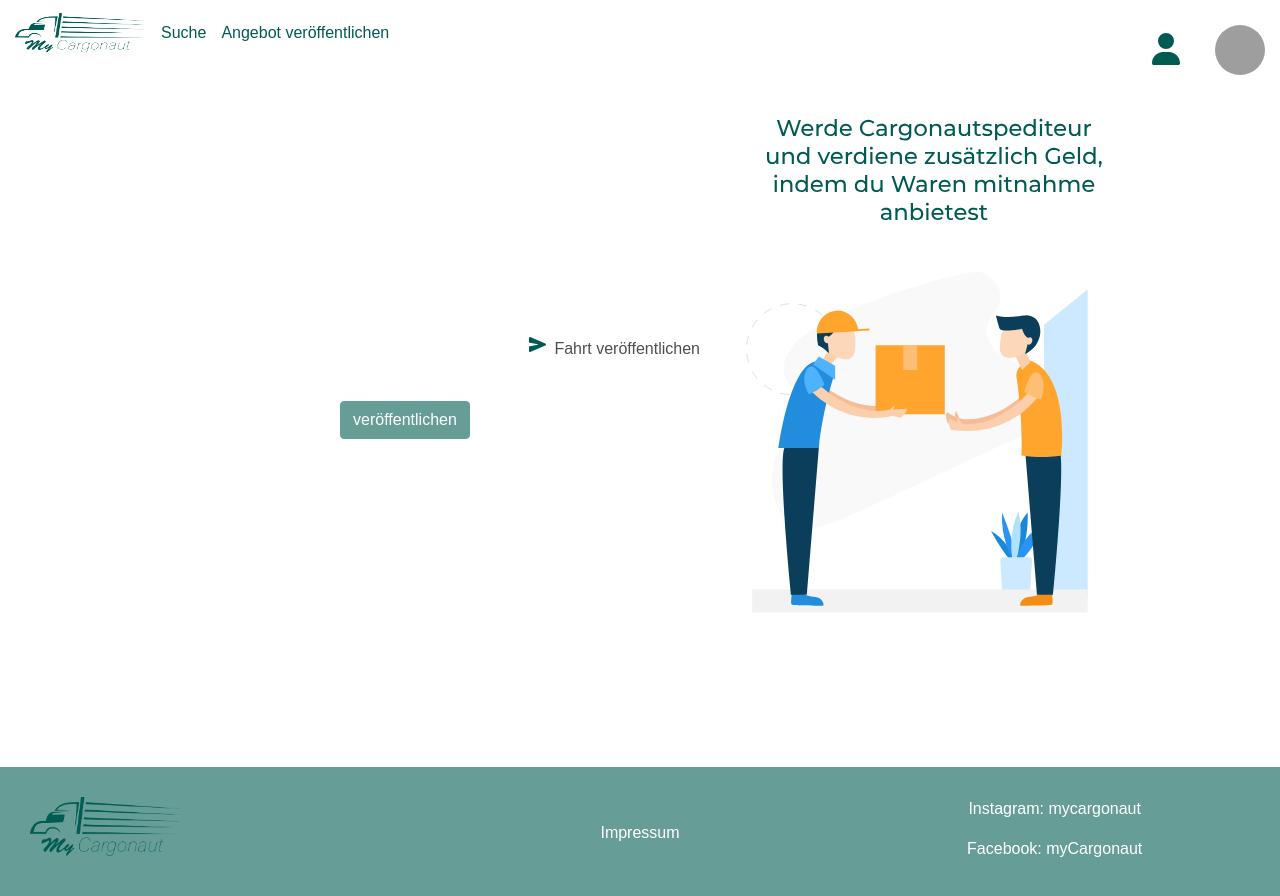
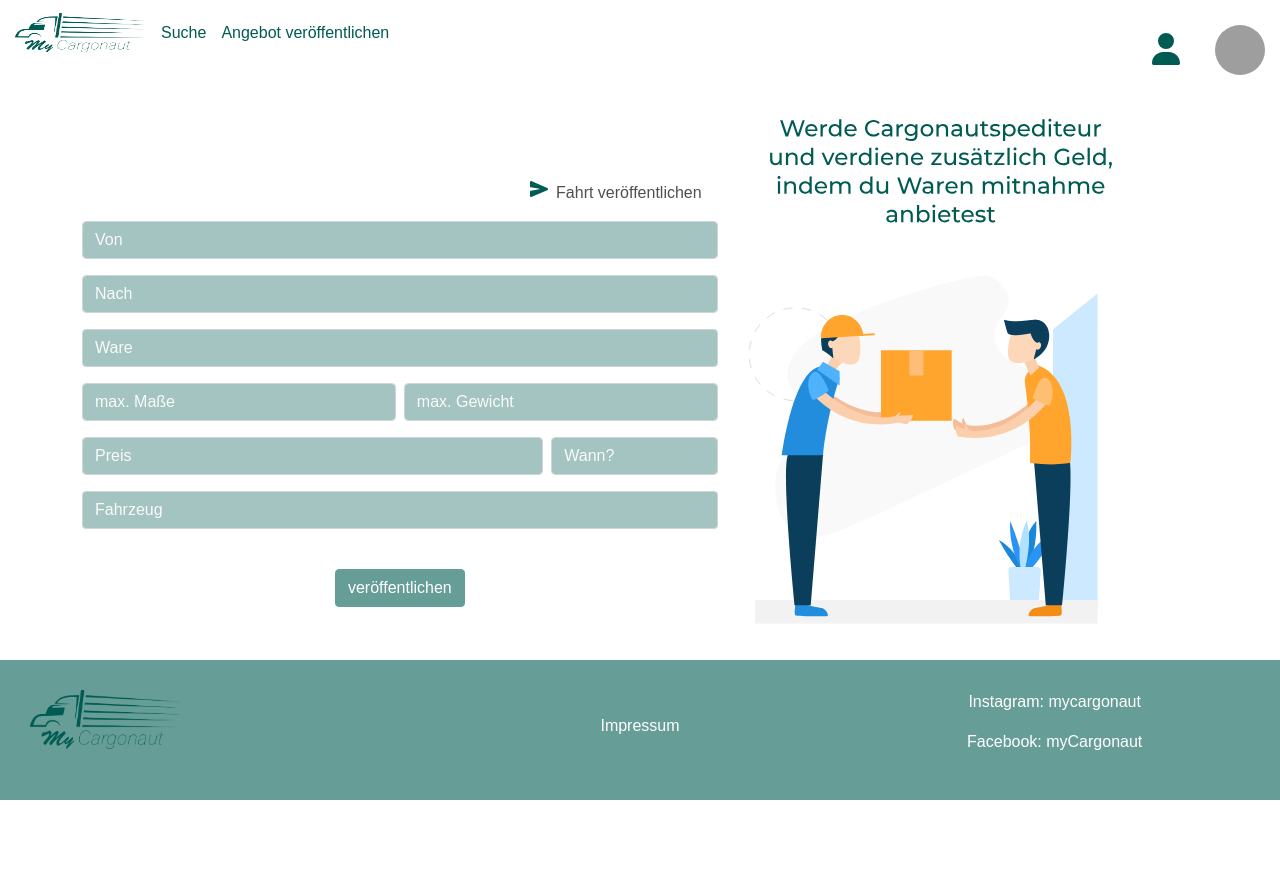
Before and after one commit to joleschmidt/MyCargonaut_MHJO, a Next.js app: page /add-shipping in a window 1280 px wide. Shown: the top 896 px of the page. After the commit the page ends 800 px from the top, so only its background shows below. Built offline with nearby package versions, Linux system fonts and the light colour scheme; grey boxes are pictures that could not be loaded.

Commit message:
get footer and navbar in the right position

```diff
--- a/pages/add-shipping.js
+++ b/pages/add-shipping.js
@@ -11,9 +11,7 @@ import Button from "react-bootstrap/Button";
 import firebase from "../firebase";
 import Footer from "../components/Footer";
 import "react-datepicker/dist/react-datepicker.css";
-import SignInModal from "../components/SignInModal";
 import SuccessModal from "../components/SuccessModal";
-
 
 const Shipping = () => {
 	//Funktionen
@@ -27,14 +25,8 @@ const Shipping = () => {
 	const [dateShipping, setDateShipping] = useState("");
 	const [show, setShow] = useState(false);
 	const handleShow = () => setShow(true);
-	const [error, setError] = useState(false);
-	const [success, setSuccess] = useState(false);
 
 	const addShippingToFirestore = () => {
-		if (startShipping ===""||endShipping ===""||speditionstype ==="default" ||shippingSize ===""||shippingWeight ===""||priceShipping ===""||dateShipping ===""||cartype ==="default") {
-			setError(true);
-			setSuccess(false);
-		} else {
 			setError(false);
 			setSuccess(true);
 		firebase.firestore().collection("shippings").add({
@@ -47,10 +39,8 @@ const Shipping = () => {
 			date: dateShipping.toString(),
 			car: cartype,
 		});
-		}
 	};
 	const handleClick = () => {
-		// 👇️ clear input value
 		setStartShipping('');
 		setEndShipping('');
 		setSpeditionstype('default');
@@ -65,7 +55,7 @@ const Shipping = () => {
 	return (
 		<div>
 			<Navbar />
-			<main className="container" style={{ marginBottom: "90px" }}>
+			<main>
 				<div className="container">
 					<div className="input-position mt-5">
 						<div className="d-flex flex-column justify-content-center">
@@ -85,7 +75,6 @@ const Shipping = () => {
 								</a>
 							</div>
 							<Form>
-								{success == true ? (
 								<input
 									type="text"
 									className="form-control input-styles mb-3"
@@ -94,13 +83,6 @@ const Shipping = () => {
 									value={startShipping}
 									onChange={(e) => setStartShipping(e.target.value)}
 								/>
-								) : null}
-								{error == true ? (
-									<p className="text-danger mt-2">
-										Bitte gebe den Startort an!
-									</p>
-								) : null}
-								{success == true ? (
 								<input
 									type="text"
 									className="form-control input-styles mb-3"
@@ -109,13 +91,6 @@ const Shipping = () => {
 									value={endShipping}
 									onChange={(e) => setEndShipping(e.target.value)}
 								/>
-								) : null}
-								{error == true ? (
-									<p className="text-danger mt-2">
-										Bitte gebe das Zielort an!
-									</p>
-								) : null}
-								{success == true ? (
 								<Form.Select
 									className="input-styles mb-3"
 									id="selectSpedition"
@@ -129,14 +104,7 @@ const Shipping = () => {
 									<option value="2">Möbel</option>
 									<option value="3">Elektronik</option>
 								</Form.Select>
-								) : null}
-								{error == true ? (
-									<p className="text-danger mt-2">
-										Bitte gebe die Warenart an!
-									</p>
-								) : null}
 								<div className="input-position">
-									{success == true ? (
 									<input
 										type="text"
 										className="form-control input-styles space-right mb-3"
@@ -145,13 +113,6 @@ const Shipping = () => {
 										value={shippingSize}
 										onChange={(e) => setShippingSize(e.target.value)}
 									/>
-									) : null}
-									{error == true ? (
-										<p className="text-danger mt-2">
-											Bitte gebe die Maße an!
-										</p>
-									) : null}
-									{success == true ? (
 									<input
 										type="text"
 										className="form-control input-styles mb-3"
@@ -160,15 +121,8 @@ const Shipping = () => {
 										value={shippingWeight}
 										onChange={(e) => setShippingWeight(e.target.value)}
 									/>
-									) : null}
-									{error == true ? (
-										<p className="text-danger mt-2">
-											Bitte gebe das max. Gewicht an!
-										</p>
-									) : null}
 								</div>
 								<div className="input-position">
-									{success == true ? (
 									<input
 										type="text"
 										className="form-control input-styles space-right mb-3"
@@ -177,13 +131,6 @@ const Shipping = () => {
 										value={priceShipping}
 										onChange={(e) => setPriceShipping(e.target.value)}
 									/>
-									) : null}
-									{error == true ? (
-										<p className="text-danger mt-2">
-											Bitte gebe den Preis an an!
-										</p>
-									) : null}
-									{success == true ? (
 									<DatePicker
 										selected={dateShipping}
 										onChange={selectedDate => setDateShipping(selectedDate)}
@@ -192,14 +139,7 @@ const Shipping = () => {
 										className={'datepickerAdd input-styles'}
 										placeholderText={'Wann?'}
 									/>
-									) : null}
-									{error == true ? (
-										<p className="text-danger mt-2">
-											Bitte gebe ein Datum an!
-										</p>
-									) : null}
 								</div>
-								{success == true ? (
 								<Form.Select
 									className="input-styles mb-3"
 									id="selectCar"
@@ -213,12 +153,6 @@ const Shipping = () => {
 									<option value="2">BMW</option>
 									<option value="3">Mercedes</option>
 								</Form.Select>
-								) : null}
-								{error == true ? (
-									<p className="text-danger mt-2">
-										Bitte gebe den Fahrzeugtyp an!
-									</p>
-								) : null}
 							</Form>
 							<div className="d-flex justify-content-center">
 								<Button
@@ -241,8 +175,9 @@ const Shipping = () => {
 				</div>
 				<SuccessModal showModal={show} setShowModal={setShow} />
 			</main>
-
-			<Footer />
+			<div style={{position: "absolute", left: 0, right: 0, bottom:0}}>
+				<Footer />
+			</div>
 		</div>
 	);
 };
```
Also changed, not shown: pages/add-ride.js (+4 -3 lines).
